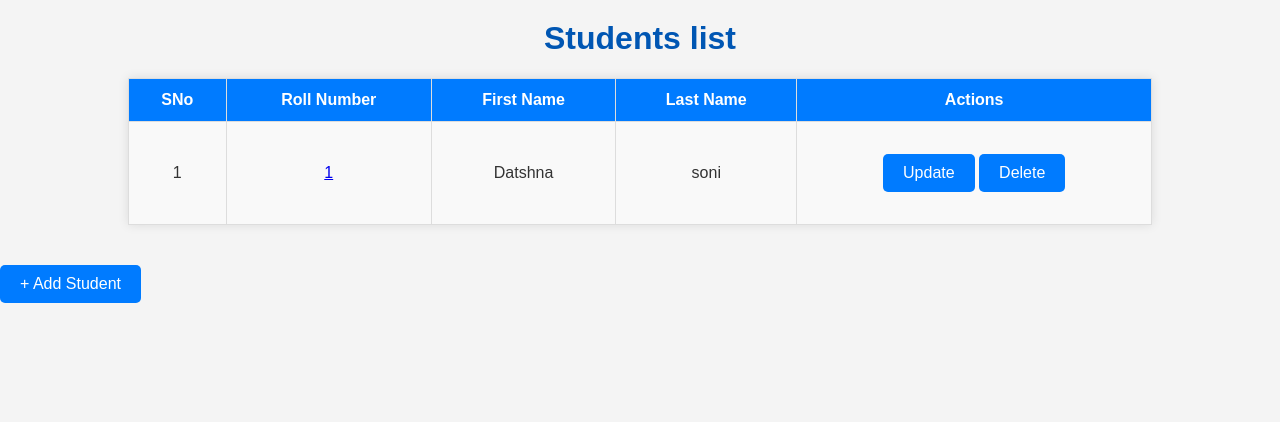
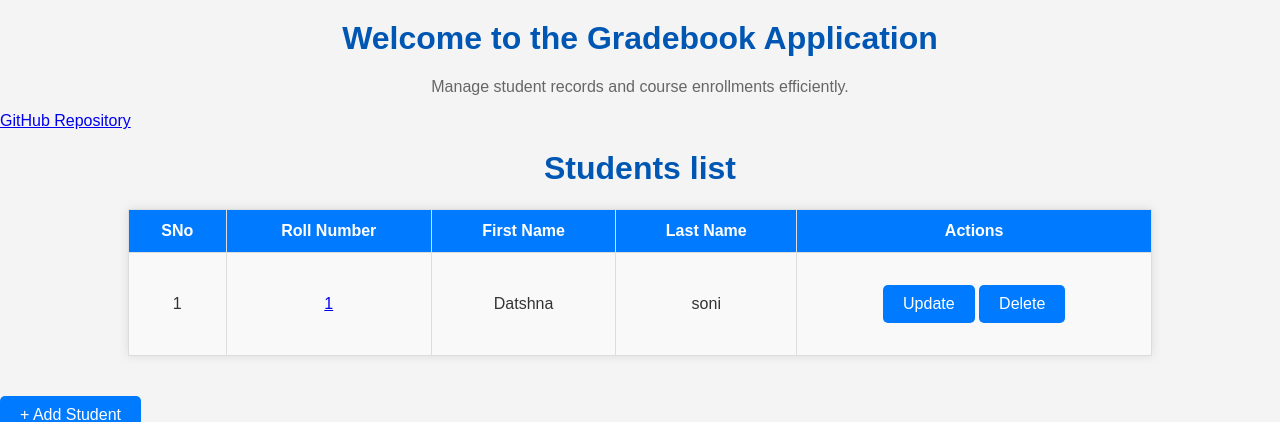
Before and after one commit to Vaibhav0221/Gradebook, a Flask app: page / in a window 1280 px wide. Shown: the top 422 px of the page. Run offline with Flask 3, Linux system fonts and the light colour scheme.

Commit message:
Update index.html

```diff
--- a/templates/index.html
+++ b/templates/index.html
@@ -7,6 +7,9 @@
     <link rel="stylesheet" href="{{ url_for('static', filename='css/style.css') }}">
 </head>
 <body>
+    <h1>Welcome to the Gradebook Application</h1>
+    <p>Manage student records and course enrollments efficiently.</p>
+    <a href="https://github.com/Vaibhav0221/Gradebook" target="_blank">GitHub Repository</a>
     <h1>Students list</h1>
     {% if students|length==0 %}
         <p>No student found. Add the students now!</p>
```
